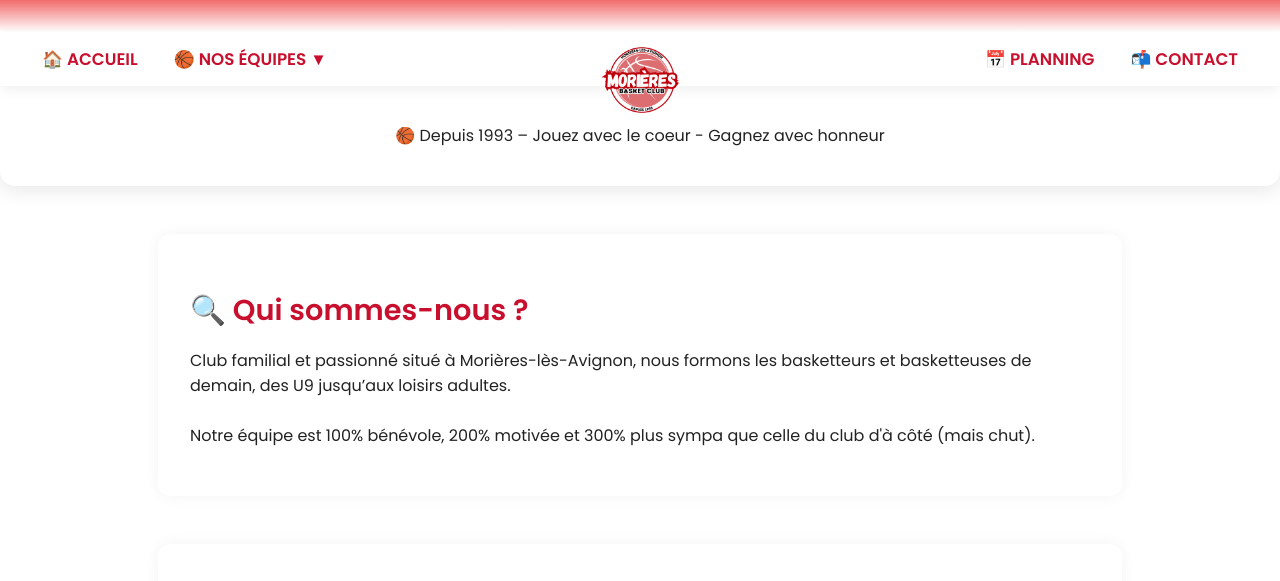
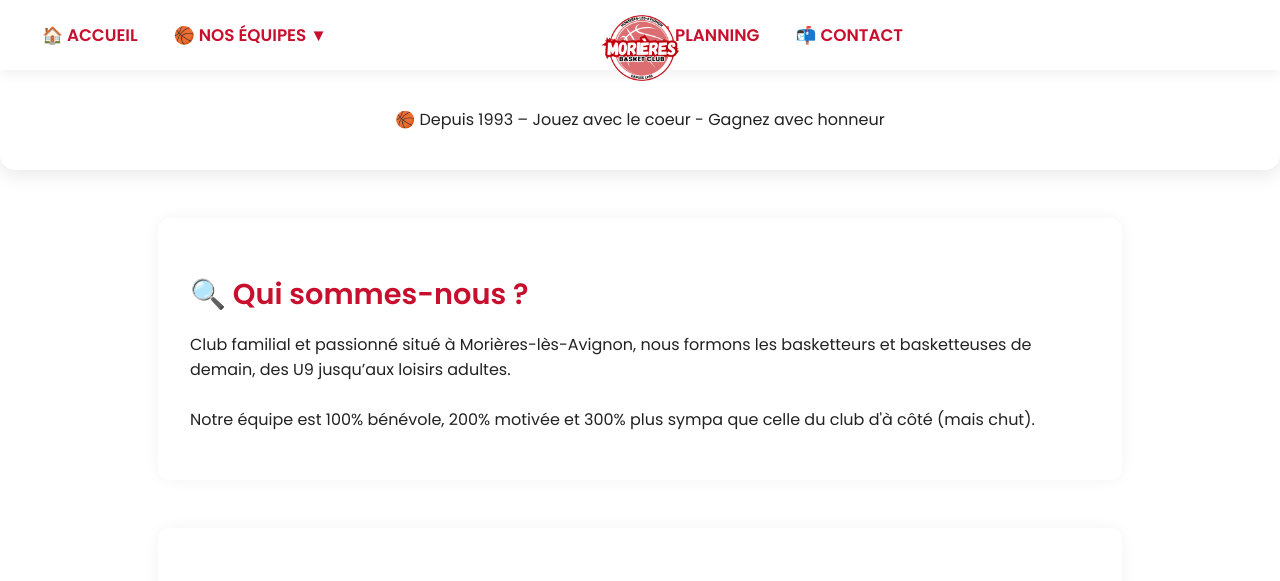
Before and after one commit to iPhoenixFlo/morieres-basket-site, a plain HTML site: page index.html in a window 1280 px wide. Shown: the top 581 px of the page. Drawn offline with Linux system fonts and the light colour scheme.

Commit message:
Update header.html

```diff
--- a/header.html
+++ b/header.html
@@ -1,10 +1,3 @@
-<!-- HEADER MORIÈRES – VERSION CENTERED NAV STICKY CHOLET STYLE -->
-<header id="site-header">
-  <div class="logo-container">
-    <img src="logo.png" alt="Logo Morières Basket Club" class="logo" />
-  </div>
-</header>
-
 <nav id="site-nav">
   <div class="nav-left">
     <a href="index.html" class="nav-link">🏠 Accueil</a>
@@ -24,7 +17,7 @@
   </div>
 
   <div class="logo-center">
-    <img src="logo.png" alt="Logo Morières Basket Club" class="logo logo-nav" />
+    <img src="logo.png" alt="Logo Morières" class="logo-nav" />
   </div>
 
   <div class="nav-right">
@@ -41,40 +34,32 @@
     font-family: 'Poppins', sans-serif;
   }
 
-  header#site-header {
-    background: linear-gradient(to bottom, #f26b6b 0%, #ffffff 100%);
-    text-align: center;
-    padding: 1.5em 0 0.5em;
-  }
-
-  .logo-container {
-    display: none; /* Le vrai logo est centré dans nav */
-  }
-
   nav#site-nav {
     position: sticky;
     top: 0;
-    background-color: #fff;
-    z-index: 9999;
+    z-index: 1000;
+    background-color: #ffffff;
     display: flex;
     justify-content: space-between;
     align-items: center;
-    padding: 0.5em 2em;
+    padding: 1em 2em;
     box-shadow: 0 4px 12px rgba(0, 0, 0, 0.06);
-    flex-wrap: wrap;
   }
 
-  .nav-left, .nav-right {
+  .nav-left,
+  .nav-right {
     display: flex;
     align-items: center;
     gap: 1em;
+    flex: 1;
   }
 
   .logo-center {
     position: absolute;
     left: 50%;
     transform: translateX(-50%);
-    top: 0.5em;
+    top: 8px;
+    z-index: 1001;
   }
 
   .logo-nav {
@@ -89,17 +74,17 @@
   .nav-link {
     color: #c8102e;
     text-decoration: none;
+    font-weight: 600;
+    font-size: 1.05em;
     padding: 6px 10px;
     border-radius: 5px;
-    font-weight: 600;
-    font-size: 1.05em;
     text-transform: uppercase;
     transition: background-color 0.3s ease, color 0.3s ease;
   }
 
   .nav-link:hover {
     background-color: #c8102e;
-    color: white;
+    color: #fff;
   }
 
   .dropdown {
@@ -112,7 +97,7 @@
     background-color: white;
     min-width: 180px;
     box-shadow: 0 8px 20px rgba(0, 0, 0, 0.15);
-    z-index: 10000;
+    z-index: 9999;
     border-radius: 8px;
     margin-top: 10px;
     overflow: hidden;
```
